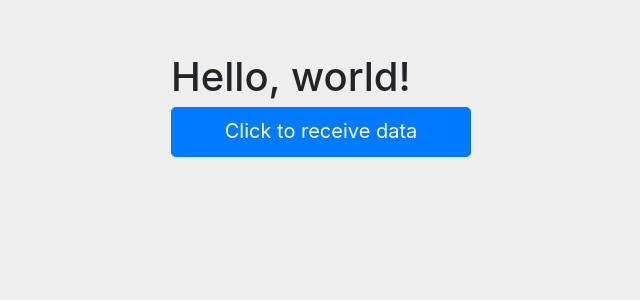
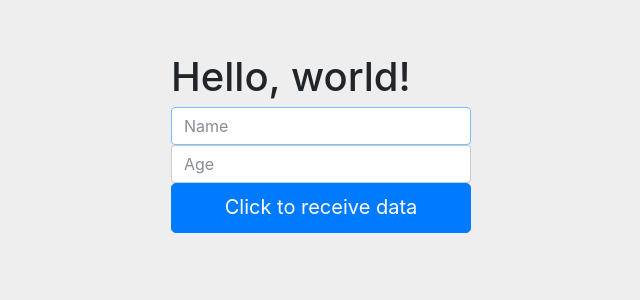
Before and after one commit to habibi9/hello-world, a Flask app: page / in a window 1280 px wide. Shown: the top 300 px of the page, without its empty margins (319-959 px from the left). Run offline with Flask 2, Linux system fonts and the light colour scheme; some libraries are stand-ins or nearby versions.

Commit message:
Changed GET to POST, able to receive server responses

```diff
--- a/app/templates/index.html
+++ b/app/templates/index.html
@@ -1,19 +1,30 @@
 {% extends "base.html" %}
 {% block content %}
 <div class="container">
-  <h1>Hello, world!</h1>
-  <button class="btn btn-lg btn-primary btn-block" id="fetchBtn">Click to receive data</button>
+  <form class="form-signin" id="form" action="/receive ">
+   <h1 class="form-signin-heading">Hello, world!</h1>
+   <label for="inputName" class="sr-only">Name</label>
+   <input type="text" id="inputName" class="form-control" placeholder="Name" required="" autofocus="" name="name">
+   <label for="inputAge" class="sr-only">Age</label>
+   <input type="text" id="inputName" class="form-control" placeholder="Age" required="" autofocus="" name="age">
+   <button class="btn btn-lg btn-primary btn-block" id="fetchBtn" type="submit">Click to receive data</button>
+  </form>
 </div>
 <div id="result"></div>
 <script>
   $(document).on('ready', function() {
-    $('#fetchBtn').click(function(event){
+    $('#form').submit(function(event){
+      event.preventDefault();
+      var $form = $(this),
+        name = $form.find("input[name='name']").val(),
+        age = $form.find("input[name='age']").val(),
+        url = $form.attr("action");
       var tbody = jQuery('#result');
       //tbody.append('<div class="alert alert-success" role="alert" id="result">Your name is ' + this['firstname'].value + ', and you are ' + this['age'].value + ' years old</div>');
-      $.get('receive', function (data) {
-                  tbody.append('<div class="alert alert-success" role="alert" id="result">' + data + '</div>');
-                });
-      return true;
+      $.post(url, { name: name, age: age })
+        .done(function(data){
+          tbody.append('<div class="alert alert-success" role="alert" id="result">' + data + '</div>');
+      })
     });
   });
 </script>
--- a/app/views.py
+++ b/app/views.py
@@ -8,5 +8,10 @@ def hello_world():
 
 @app.route('/receive', methods = ['POST', 'GET'])
 def receive():
+	if request.method == 'POST':
+		name = request.form['name']
+		age = request.form['age']
+		year = str(2017 - int(age))
+		return "Your name is " + name + ", and you were born in " + year
 	if request.method == 'GET':
 		return "This is a message from the server."
```
